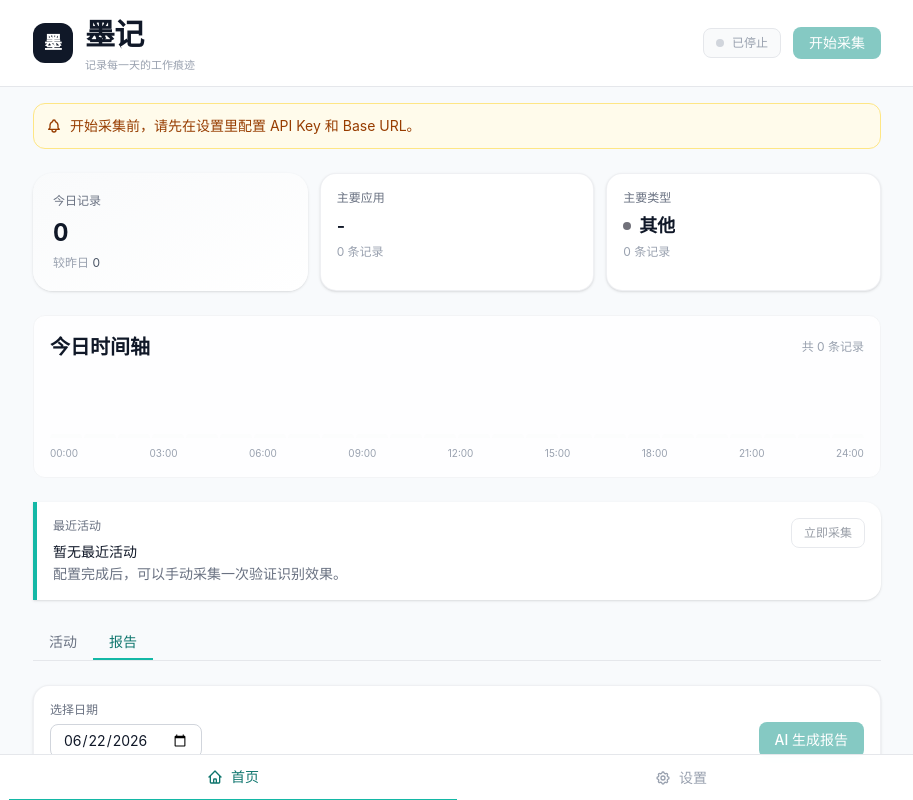
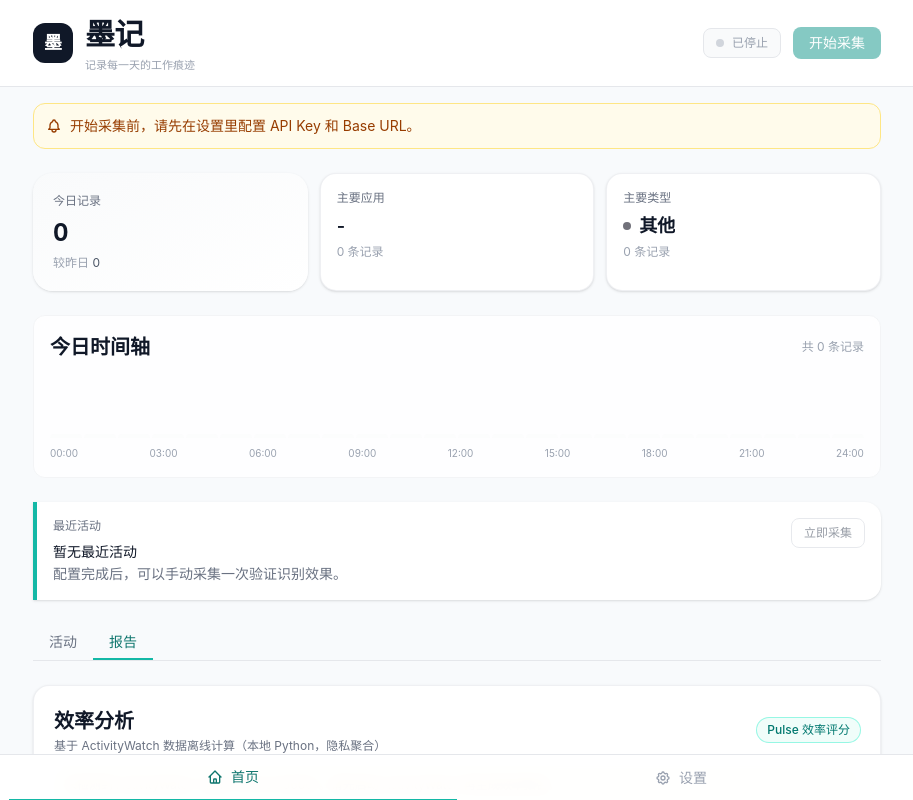
Before and after one commit to yinbing-666/moji, a React (Vite) app: page / in a window 1280 px wide. Both pictures are taken after a click on the button "报告". Shown: the top 800 px of the page, without its empty margins (183-1096 px from the left). Built offline with nearby package versions, Linux system fonts and the light colour scheme.

Commit message:
feat: 效率分析独立化 - 任何数据源模式可用(方案A结合),AW离线时友好提示

```diff
--- a/src/components/AwAnalytics.tsx
+++ b/src/components/AwAnalytics.tsx
@@ -1,5 +1,5 @@
-import { useCallback, useState } from 'react'
-import { runAwAnalytics, openAwReport, type AwAnalyticsResult } from '../utils/db'
+import { useCallback, useEffect, useState } from 'react'
+import { runAwAnalytics, openAwReport, dbAwHealth, type AwAnalyticsResult } from '../utils/db'
 
 const LEVEL_LABEL: Record<string, string> = {
   focus: '深度专注',
@@ -32,12 +32,22 @@ function fmtDuration(seconds: number): string {
   return m > 0 ? `${h} 小时 ${m} 分钟` : `${h} 小时`
 }
 
-/** AW 模式效率分析(基于 ActivityWatch Analytics Skill) */
+/** AW 效率分析(基于 ActivityWatch Analytics Skill,任何数据源模式可用) */
 export function AwAnalytics() {
   const [period, setPeriod] = useState('today')
   const [loading, setLoading] = useState(false)
   const [result, setResult] = useState<AwAnalyticsResult | null>(null)
   const [error, setError] = useState<string | null>(null)
+  const [awOnline, setAwOnline] = useState<boolean | null>(null)
+
+  // 检测 ActivityWatch 是否在运行
+  useEffect(() => {
+    let cancelled = false
+    void dbAwHealth().then(info => {
+      if (!cancelled) setAwOnline(Boolean(info))
+    })
+    return () => { cancelled = true }
+  }, [])
 
   const generate = useCallback(async () => {
     setLoading(true)
@@ -65,6 +75,12 @@ export function AwAnalytics() {
           Pulse 效率评分
         </span>
       </div>
+
+      {awOnline === false && (
+        <p className="mt-3 rounded-lg border border-amber-200 bg-amber-50 p-2.5 text-xs text-amber-800">
+          未检测到 ActivityWatch（默认 127.0.0.1:5600）。请先启动 ActivityWatch 再生成效率报告。
+        </p>
+      )}
 
       <div className="mt-4 flex flex-wrap items-center gap-2">
         {PERIOD_OPTIONS.map(opt => (
--- a/src/components/ReportView.tsx
+++ b/src/components/ReportView.tsx
@@ -9,7 +9,7 @@ interface ReportViewProps {
 }
 
 export function ReportView({ activities }: ReportViewProps) {
-  const { isGeneratingReport, generateDailyReport, settings } = useActivityStore()
+  const { isGeneratingReport, generateDailyReport } = useActivityStore()
   const [reportDate, setReportDate] = useState(() => {
     const now = new Date()
     return now.toISOString().slice(0, 10)
@@ -69,8 +69,8 @@ export function ReportView({ activities }: ReportViewProps) {
   /* P1优化: 报告页面布局 - 使用层级化卡片系统 */
   return (
     <div className="space-y-6">
-      {/* AW 模式:效率分析(基于 ActivityWatch Analytics Skill) */}
-      {settings.dataSource === 'aw' && <AwAnalytics />}
+      {/* 效率分析(基于 ActivityWatch Analytics Skill,任何数据源模式可用) */}
+      <AwAnalytics />
 
       {/* 报告控制栏 - 层级2：标准卡片 */}
       <section className="rounded-xl border border-gray-200/60 bg-white p-4 shadow-sm">
```
